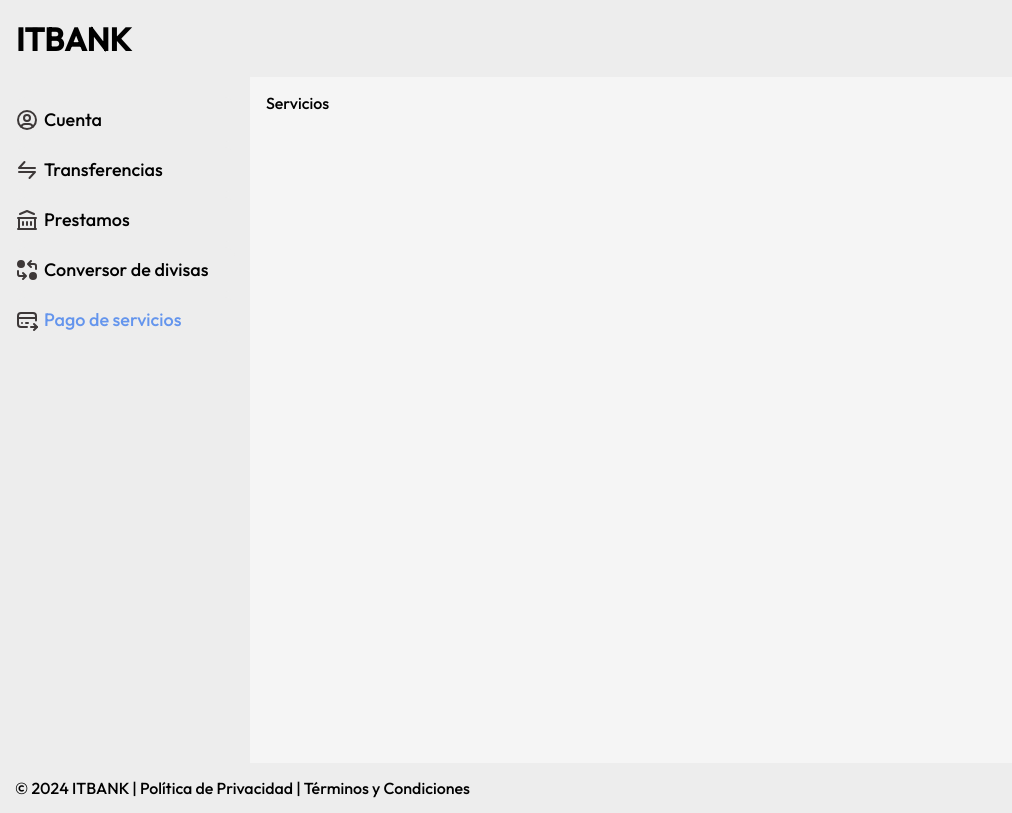
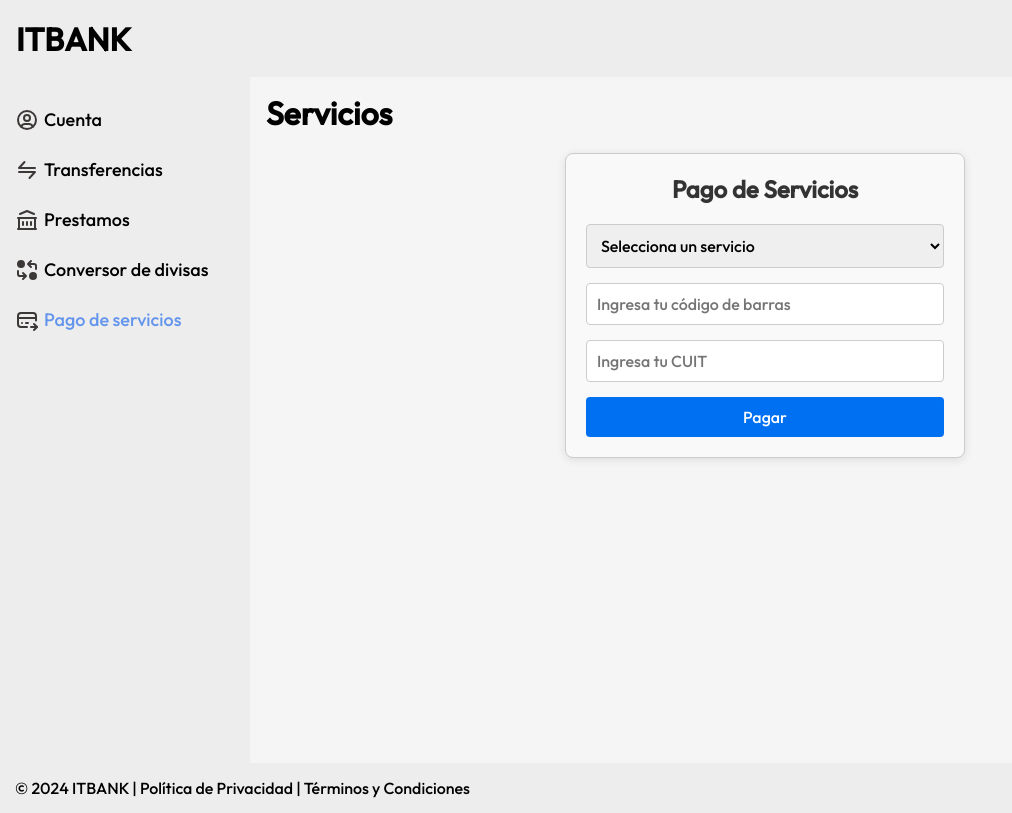
Before and after one commit to Matias-Zahn/ITBANK-Next, a Next.js app: page /servicios in a window 1280 px wide. Shown: the whole page, without its empty margins (0-1012 px from the left). Built offline with nearby package versions, Linux system fonts and the light colour scheme.

Commit message:
Add services and tranfers

```diff
--- a/src/app/servicios/page.js
+++ b/src/app/servicios/page.js
@@ -1,4 +1,11 @@
-function Servicios() {
-  return <div>Servicios</div>;
+import Servicios from '../../components/Services/Services';
+
+function ServiciosPage() {
+  return (
+    <div>
+      <h1>Servicios</h1>
+      <Servicios />
+    </div>
+    );
 }
-export default Servicios;
+export default ServiciosPage;
--- /dev/null
+++ b/src/components/Services/Services.js
@@ -0,0 +1,70 @@
+"use client";
+import { useState } from 'react';
+import style from './Services.module.css';
+
+function PagoServicios() {
+  const [servicio, setServicio] = useState('');
+  const [codigoBarras, setCodigoBarras] = useState('');
+  const [cuit, setCuit] = useState('');
+  const [monto, setMonto] = useState(null);
+  const [mensaje, setMensaje] = useState('');
+
+  const servicios = [
+    { id: 1, nombre: 'Electricidad' },
+    { id: 2, nombre: 'Agua' },
+    { id: 3, nombre: 'Gas' },
+    { id: 4, nombre: 'Internet' },
+  ];
+
+  const manejarPago = () => {
+    // Lógica para calcular el monto según el servicio
+    if (servicio && codigoBarras && cuit) {
+      // Simulación de cálculo de monto (esto debería ser reemplazado por la lógica real)
+      const montoCalculado = Math.floor(Math.random() * 1000) + 100; // Monto aleatorio entre 100 y 1100
+      setMonto(montoCalculado);
+      setMensaje(`Pago de $${montoCalculado} para ${servicio} realizado.`);
+    } else {
+      setMensaje('Por favor, completa todos los campos.');
+    }
+  };
+
+  return (
+    <div className={style.contenedor__pago}>
+      <h2 className={style.titulo}>Pago de Servicios</h2>
+
+      <select
+        className={style.select}
+        value={servicio}
+        onChange={(e) => setServicio(e.target.value)}
+      >
+        <option value="" disabled>Selecciona un servicio</option>
+        {servicios.map(serv => (
+          <option key={serv.id} value={serv.nombre}>{serv.nombre}</option>
+        ))}
+      </select>
+
+      <input
+        className={style.input}
+        type="text"
+        placeholder="Ingresa tu código de barras"
+        value={codigoBarras}
+        onChange={(e) => setCodigoBarras(e.target.value)}
+      />
+      <input
+        className={style.input}
+        type="text"
+        placeholder="Ingresa tu CUIT"
+        value={cuit}
+        onChange={(e) => setCuit(e.target.value)}
+      />
+
+      <button onClick={manejarPago} className={style.boton}>
+        Pagar
+      </button>
+
+      {mensaje && <p className={style.mensaje}>{mensaje}</p>}
+    </div>
+  );
+}
+
+export default PagoServicios;
--- /dev/null
+++ b/src/components/Services/Services.module.css
@@ -0,0 +1,54 @@
+.contenedor__pago {
+    max-width: 400px;
+    margin: 20px auto;
+    padding: 20px;
+    border: 1px solid #ccc;
+    border-radius: 8px;
+    background-color: #f9f9f9;
+    box-shadow: 0 2px 10px rgba(0, 0, 0, 0.1);
+  }
+
+  .titulo {
+    margin-bottom: 20px;
+    font-size: 1.5rem;
+    text-align: center;
+    color: #333;
+  }
+
+  .select, .input {
+    display: block;
+    width: 100%;
+    padding: 10px;
+    margin-bottom: 15px;
+    border: 1px solid #ccc;
+    border-radius: 4px;
+    font-size: 1rem;
+  }
+
+  .select:focus, .input:focus {
+    border-color: #0070f3;
+    outline: none;
+  }
+
+  .boton {
+    width: 100%;
+    padding: 10px;
+    background-color: #0070f3;
+    color: white;
+    border: none;
+    border-radius: 4px;
+    cursor: pointer;
+    font-size: 1rem;
+    transition: background-color 0.3s;
+  }
+
+  .boton:hover {
+    background-color: #005bb5;
+  }
+
+  .mensaje {
+    margin-top: 15px;
+    color: green;
+    text-align: center;
+    font-weight: bold;
+  }
```
Also changed, not shown: src/app/transferencias/page.js (+8 -1 lines), src/components/Transfers/Transfers.js (added, +45 -0 lines), src/components/Transfers/transfers.module.css (added, +54 -0 lines), src/data/banck.json (added, +51 -0 lines), src/data/tranfers-history.json (added, +25 -0 lines).
